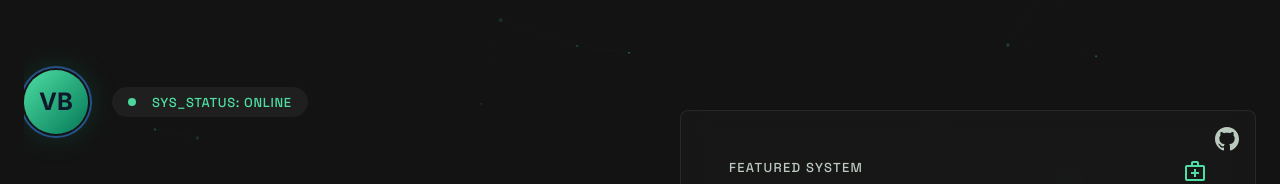
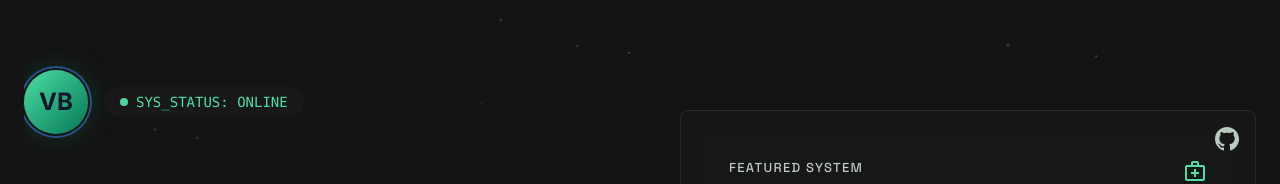
Before and after one commit to varadbarve/portfolio, a React (Vite) app: page / in a window 1280 px wide. Shown: the part 150-334 px from the top of the page. Built offline with nearby package versions, Linux system fonts and the light colour scheme.

Commit message:
manual override for the hidden CSS

```diff
--- a/src/pages/Home.tsx
+++ b/src/pages/Home.tsx
@@ -56,19 +56,40 @@ export default function Home() {
             transition={{ duration: 0.5 }}
             className="space-y-lg relative z-10"
           >
-            {/* Profile Avatar (#1) */}
-            <div className="flex items-center gap-md">
+            {/* Profile Avatar */}
+            <div className="flex items-center gap-4 w-fit">
               <motion.div
                 initial={{ scale: 0 }}
                 animate={{ scale: 1 }}
                 transition={{ type: "spring", stiffness: 200, delay: 0.2 }}
-                className="w-16 h-16 rounded-full bg-gradient-to-br from-primary via-primary/70 to-emerald-700 flex items-center justify-center ring-2 ring-primary/30 ring-offset-2 ring-offset-background shadow-[0_0_30px_rgba(16,185,129,0.25)]"
+                className="w-16 h-16 rounded-full bg-gradient-to-br
+               from-primary via-primary/70 to-emerald-700
+               flex items-center justify-center
+               ring-2 ring-primary/30
+               ring-offset-2 ring-offset-background
+               shadow-[0_0_30px_rgba(16,185,129,0.25)]
+               flex-shrink-0"
               >
-                <span className="text-2xl font-bold text-[#0f172a] select-none">VB</span>
+                <span className="text-2xl font-bold text-[#0f172a] select-none">
+                  VB
+                </span>
               </motion.div>
-              <div className="data-chip inline-flex items-center rounded-full px-sm py-xs font-mono-label text-mono-label text-primary">
-                <span className="w-2 h-2 rounded-full bg-primary animate-pulse mr-sm flex-shrink-0"></span>
-                <span className="leading-none mt-[1px]">SYS_STATUS: ONLINE</span>
+
+              <div className="inline-flex items-center rounded-full
+                  px-4 py-2
+                  bg-zinc-900
+                  font-mono text-sm
+                  text-primary
+                  whitespace-nowrap">
+
+                <span className="w-2 h-2 rounded-full
+                    bg-primary animate-pulse
+                    mr-2 flex-shrink-0">
+                </span>
+
+                <span className="leading-none">
+                  SYS_STATUS: ONLINE
+                </span>
               </div>
             </div>
 
```
